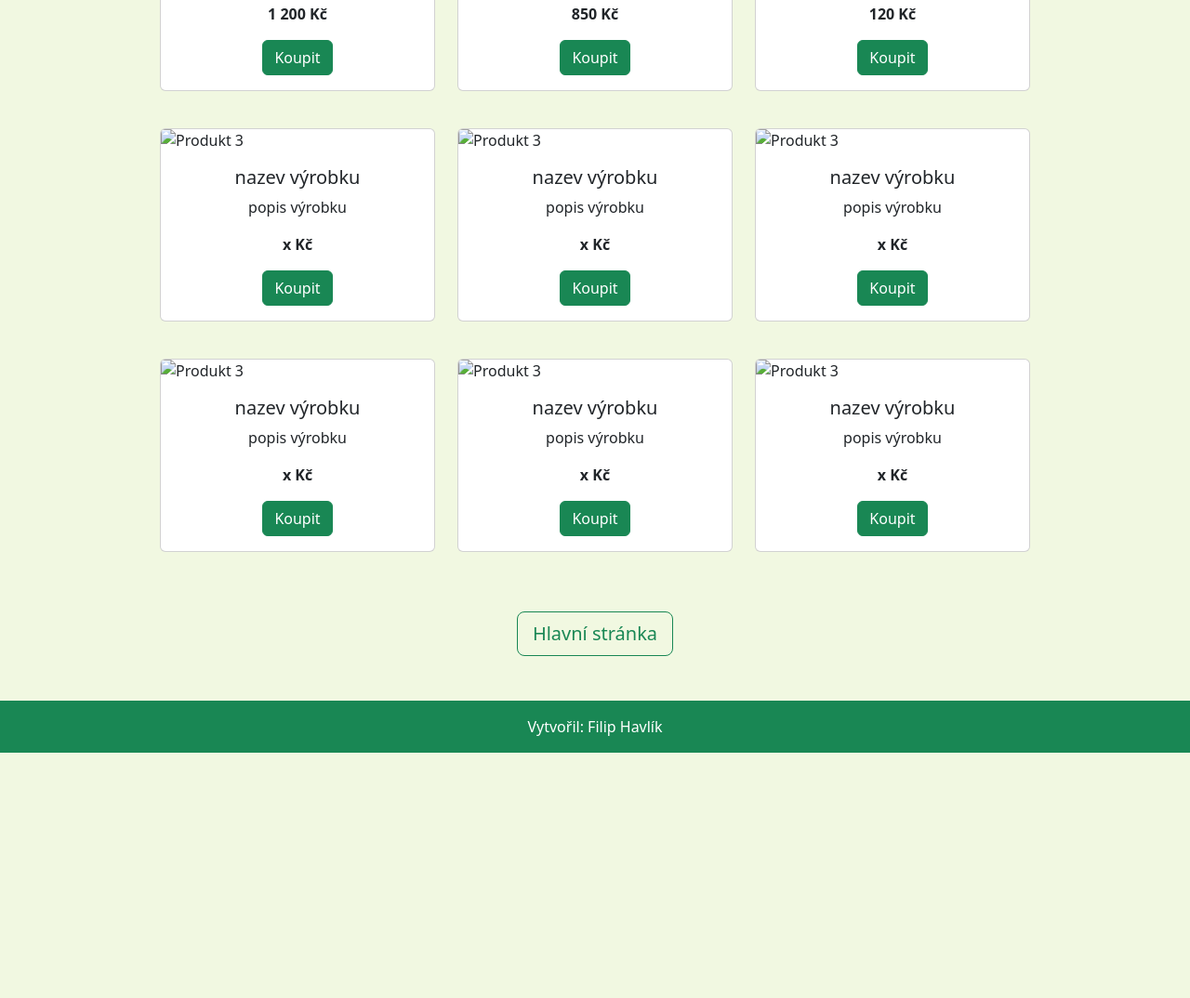
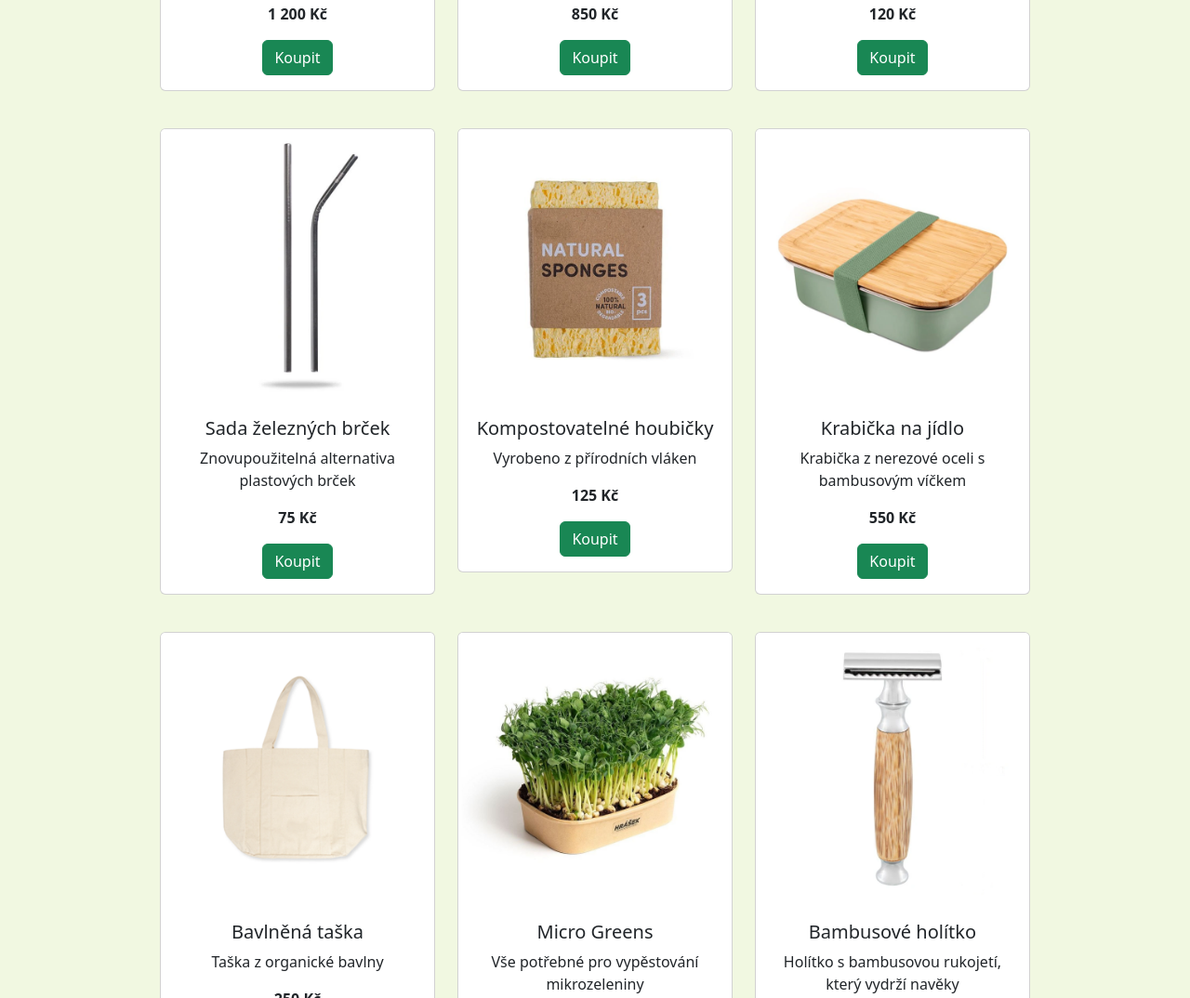
Before and after one commit to FilipHavlik223/bootstrap_company, a plain HTML site: page items.html in a window 1280 px wide. Shown: the part 771-1845 px from the top of the page at 93% size. Before the commit the page ends 1581 px from the top, so only its background shows below. Drawn offline with nearby package versions, Linux system fonts and the light colour scheme.

Commit message:
completed list of items.html

```diff
--- a/items.html
+++ b/items.html
@@ -35,7 +35,7 @@
     <div class="row g-4 justify-content-center">
         <div class="col-lg-4 col-md-6 mb-3">
             <div class="card">
-                <img src="photos/eco_batoh.png" class="card-img-top" alt="Produkt 1">
+                <img src="photos/eco_batoh.png" class="card-img-top" alt="Batoh">
                 <div class="card-body text-center">
                     <h5 class="card-title">Ekologický batoh</h5>
                     <p class="card-text">Stylový a ekologický batoh z recyklovaných materiálů.</p>
@@ -46,7 +46,7 @@
         </div>
         <div class="col-lg-4 col-md-6 mb-3">
             <div class="card">
-                <img src="photos/eco_nabijecka.png" class="card-img-top" alt="Produkt 2">
+                <img src="photos/eco_nabijecka.png" class="card-img-top" alt="Nabíječka">
                 <div class="card-body text-center">
                     <h5 class="card-title">Solární nabíječka</h5>
                     <p class="card-text">Výkonná solární nabíječka pro vaše mobilní zařízení.</p>
@@ -57,7 +57,7 @@
         </div>
         <div class="col-lg-4 col-md-6 mb-3">
             <div class="card">
-                <img src="photos/eco_kartacek.png" class="card-img-top" alt="Produkt 3">
+                <img src="photos/eco_kartacek.png" class="card-img-top" alt="Kartáček">
                 <div class="card-body text-center">
                     <h5 class="card-title">Bambusový kartáček</h5>
                     <p class="card-text">Ekologický zubní kartáček vyrobený z bambusu.</p>
@@ -68,66 +68,66 @@
         </div>
         <div class="col-lg-4 col-md-6 mb-3">
             <div class="card">
-                <img src="" class="card-img-top" alt="Produkt 3">
+                <img src="photos/zelezne_brcka.png" class="card-img-top" alt="železné brčka">
                 <div class="card-body text-center">
-                    <h5 class="card-title">nazev výrobku</h5>
-                    <p class="card-text">popis výrobku</p>
-                    <p class="fw-bold">x Kč</p>
+                    <h5 class="card-title">Sada železných brček</h5>
+                    <p class="card-text">Znovupoužitelná alternativa plastových brček</p>
+                    <p class="fw-bold">75 Kč</p>
                     <a href="#" class="btn btn-success">Koupit</a>
                 </div>
             </div>
         </div>
         <div class="col-lg-4 col-md-6 mb-3">
             <div class="card">
-                <img src="" class="card-img-top" alt="Produkt 3">
+                <img src="photos/Kompostovatelna_houbicka.png" class="card-img-top" alt="Houbicka na nádobí">
                 <div class="card-body text-center">
-                    <h5 class="card-title">nazev výrobku</h5>
-                    <p class="card-text">popis výrobku</p>
-                    <p class="fw-bold">x Kč</p>
+                    <h5 class="card-title">Kompostovatelné houbičky</h5>
+                    <p class="card-text">Vyrobeno z přírodních vláken</p>
+                    <p class="fw-bold">125 Kč</p>
                     <a href="#" class="btn btn-success">Koupit</a>
                 </div>
             </div>
         </div>
         <div class="col-lg-4 col-md-6 mb-3">
             <div class="card">
-                <img src="" class="card-img-top" alt="Produkt 3">
+                <img src="photos/eco_krabicka.png" class="card-img-top" alt="Krabicka">
                 <div class="card-body text-center">
-                    <h5 class="card-title">nazev výrobku</h5>
-                    <p class="card-text">popis výrobku</p>
-                    <p class="fw-bold">x Kč</p>
+                    <h5 class="card-title">Krabička na jídlo</h5>
+                    <p class="card-text">Krabička z nerezové oceli s bambusovým víčkem</p>
+                    <p class="fw-bold">550 Kč</p>
                     <a href="#" class="btn btn-success">Koupit</a>
                 </div>
             </div>
         </div>
         <div class="col-lg-4 col-md-6 mb-3">
             <div class="card">
-                <img src="" class="card-img-top" alt="Produkt 3">
+                <img src="photos/eco_taska.png" class="card-img-top" alt="eco taska">
                 <div class="card-body text-center">
-                    <h5 class="card-title">nazev výrobku</h5>
-                    <p class="card-text">popis výrobku</p>
-                    <p class="fw-bold">x Kč</p>
+                    <h5 class="card-title">Bavlněná taška</h5>
+                    <p class="card-text">Taška z organické bavlny</p>
+                    <p class="fw-bold">250 Kč</p>
                     <a href="#" class="btn btn-success">Koupit</a>
                 </div>
             </div>
         </div>
         <div class="col-lg-4 col-md-6 mb-3">
             <div class="card">
-                <img src="" class="card-img-top" alt="Produkt 3">
+                <img src="photos/Tiny_greens.png" class="card-img-top" alt="Tiny greens">
                 <div class="card-body text-center">
-                    <h5 class="card-title">nazev výrobku</h5>
-                    <p class="card-text">popis výrobku</p>
-                    <p class="fw-bold">x Kč</p>
+                    <h5 class="card-title">Micro Greens</h5>
+                    <p class="card-text">Vše potřebné pro vypěstování mikrozeleniny</p>
+                    <p class="fw-bold">90 Kč</p>
                     <a href="#" class="btn btn-success">Koupit</a>
                 </div>
             </div>
         </div>
         <div class="col-lg-4 col-md-6 mb-3">
             <div class="card">
-                <img src="" class="card-img-top" alt="Produkt 3">
+                <img src="photos/bambus_holitko.png" class="card-img-top" alt="Bambusové holítko">
                 <div class="card-body text-center">
-                    <h5 class="card-title">nazev výrobku</h5>
-                    <p class="card-text">popis výrobku</p>
-                    <p class="fw-bold">x Kč</p>
+                    <h5 class="card-title">Bambusové holítko</h5>
+                    <p class="card-text">Holítko s bambusovou rukojetí, který vydrží navěky</p>
+                    <p class="fw-bold">750 Kč</p>
                     <a href="#" class="btn btn-success">Koupit</a>
                 </div>
             </div>
```
Also changed, not shown: photos/Kompostovatelna_houbicka.png (added), photos/Tiny_greens.png (added), photos/bambus_holitko.png (added), photos/eco_krabicka.png (added), photos/eco_taska.png (added), photos/zelezne_brcka.png (added).
